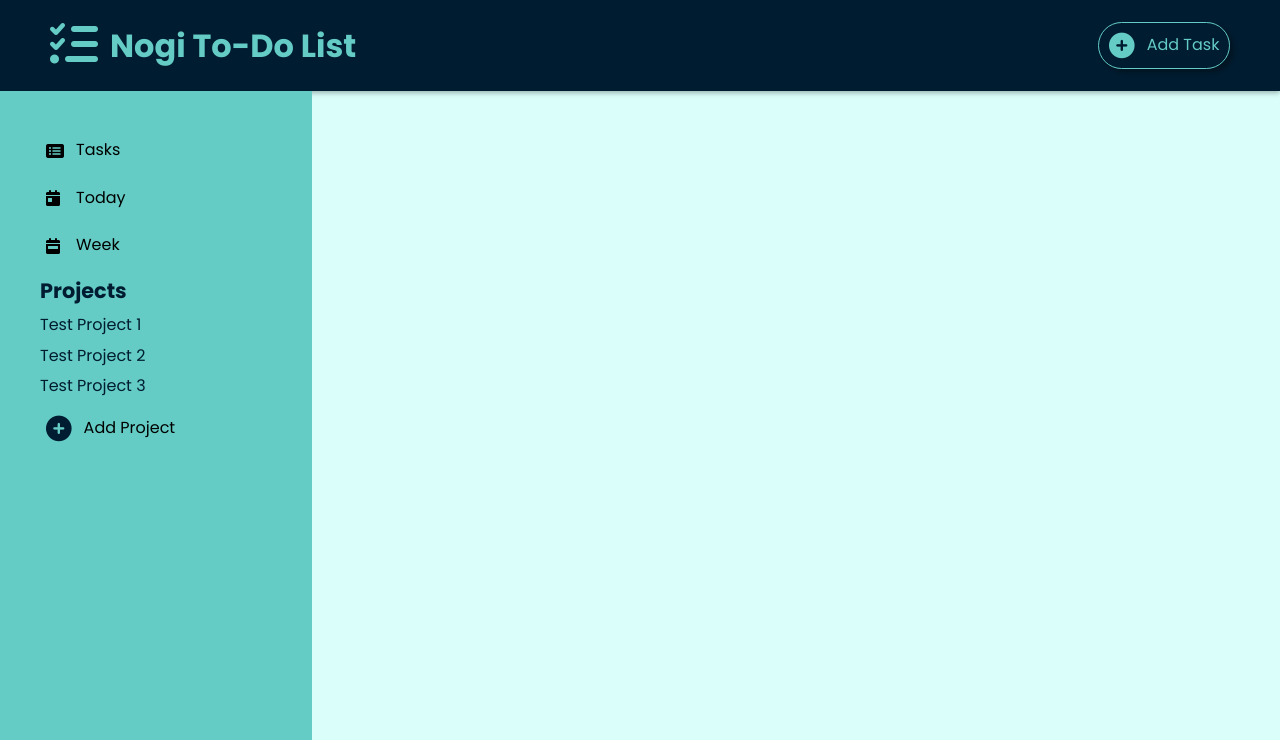
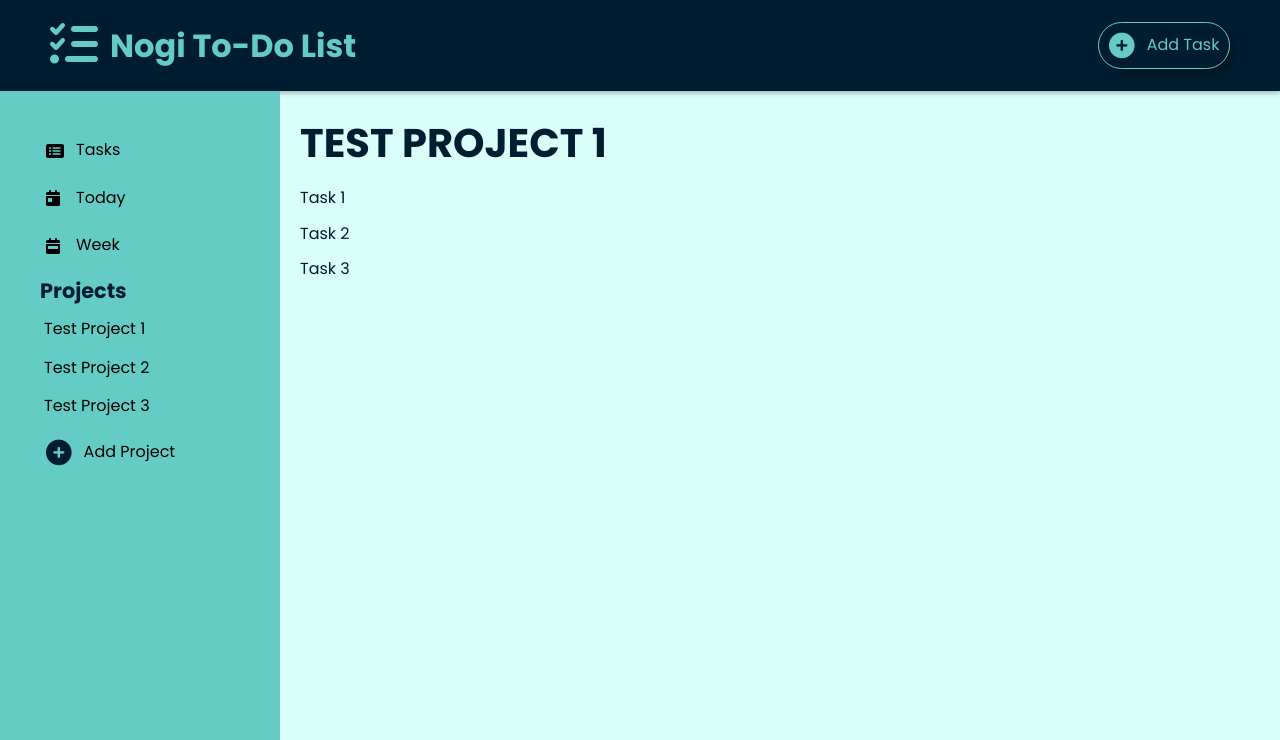
Before and after one commit to Nogiback/To-Do-List, a website: page dist/index.html in a window 1280 px wide. Shown: the top 740 px of the page. Drawn offline with Linux system fonts and the light colour scheme.

Commit message:
Updated styling and HTML structure

```diff
--- a/dist/index.html
+++ b/dist/index.html
@@ -27,14 +27,19 @@
       <div class="user-projects">
         <h1 class="projects-title">Projects</h1>
         <div class="user-projects-list">
-          <p>Test Project 1</p>
-          <p>Test Project 2</p>
-          <p>Test Project 3</p>
+          <button>Test Project 1</button>
+          <button>Test Project 2</button>
+          <button>Test Project 3</button>
         </div>
         <button class="add-project-btn"><i class="fa-solid fa-circle-plus" style="color: #001c30;"></i>Add Project</button>
       </div>
     </nav>
-    <div class="tasks-dashboard"></div>
+    <div class="tasks-dashboard">
+      <h1>TEST PROJECT 1</h1>
+      <div>Task 1</div>
+      <div>Task 2</div>
+      <div>Task 3</div>
+    </div>
   </div>
 
   <footer class="footer">
--- a/dist/style.css
+++ b/dist/style.css
@@ -150,8 +150,25 @@ header {
   border-radius: 8px;
 }
 
+.user-projects-list button {
+  padding: 4px
+}
+
 .nav button:hover {
   background-color: var(--lightbluehover);
+}
+
+.tasks-dashboard {
+  padding: 20px;
+  display: flex;
+  flex-direction: column;
+  gap: 10px;
+  width: 100%;
+}
+
+.tasks-dashboard h1 {
+  font-size: 2.5rem;
+  font-weight: 700;
 }
 
 /*---------------------------------------- FOOTER ---------------------------------------*/
```
